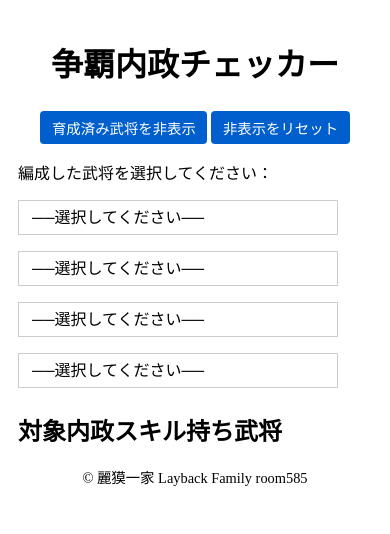
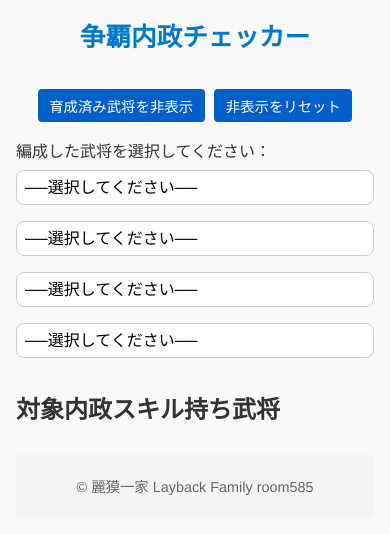
Before and after one commit to laybackikka/soha_naisei, a plain HTML site: page index.html in a window 390 px wide. Drawn offline with nearby package versions, Linux system fonts and the light colour scheme; no server answers.

Commit message:
resolve css

```diff
--- a/style.css
+++ b/style.css
@@ -1,83 +1,155 @@
-==========================
+/*====================================
+  カラーパレット＆変数
+====================================*/
+:root {
+  --primary:        #007acc;
+  --primary-hover:  #005f99;
+  --radius:         8px;
+  --card-bg:        #ffffff;
+  --card-shadow:    rgba(0, 0, 0, 0.1);
+  --footer-bg:      #f4f4f4;
+  --footer-text:    #666;
+  --footer-padding: 1.5em;
+  --font-family:    'Helvetica Neue', sans-serif;
+}
+
+/*====================================
+  ベース
+====================================*/
+*,
+*::before,
+*::after {
+  box-sizing: border-box;
+  margin:    0;
+  padding:   0;
+}
+html, body {
+  height: 100%;
+}
+body {
+  font-family:      var(--font-family);
+  margin:           0;
+  padding:          0 1em;
+  background-color: #f9f9f9;
+  color:            #333;
+}
+
+/*====================================
+  ヘッダー
+====================================*/
+header {
+  display:        flex;
+  justify-content: space-between;
+  align-items:     center;
+  flex-wrap:       wrap;
+  margin:          1em 0;
+  gap:             1em;
+}
+header h1 {
+  font-size: 1.6rem;
+  color:     var(--primary);
+}
+.header-buttons {
+  display: flex;
+  gap:     0.6em;
+}
+.header-buttons button {
+  background-color:    var(--primary);
+  color:               #fff;
+  border:              none;
+  padding:             0.5em 1em;
+  border-radius:       var(--radius);
+  font-size:           0.95rem;
+  cursor:              pointer;
+  transition:          background-color 0.2s ease;
+}
+.header-buttons button:hover {
+  background-color: var(--primary-hover);
+}
+
+/*====================================
   セレクト群
 ====================================*/
 .select-container {
-  display: flex;
-  flex-wrap: wrap;
-  gap: 1.5em;
-  margin-bottom: 2em;
+  display:        flex;
+  flex-wrap:      wrap;
+  gap:            1em;
+  margin-bottom:  2em;
+}
+.select-block {
+  flex:       1 1 auto;
+  min-width:  180px;
+}
+.select-block label {
+  display:      block;
+  margin-bottom: 0.4em;
+  font-weight:  bold;
+}
+.select-block select {
+  width:             100%;
+  padding:           0.5em;
+  border:            1px solid #ccc;
+  border-radius:     var(--radius);
+  font-size:         1rem;
+  appearance:        none;           /* スマホ用カスタム矢印 */
+  background-color:  #fff;
+  cursor:            pointer;
+  transition:        border-color 0.2s;
+}
+.select-block select:focus {
+  border-color: var(--primary);
+  outline:      none;
 }
 
-.select-block {
-  flex: 1 1 200px;
-  min-width: 150px;
-}
-
-.select-block label {
-  display: block;
-  margin-bottom: 0.5em;
-  font-weight: bold;
-}
-
-.select-block select {
-  width: 100%;
-  padding: 0.5em 0.8em;
-  border: 1px solid #ccc;
-  border-radius: var(--radius);
-  background-color: #fff;
-  font-size: 1rem;
-  appearance: none;
-  cursor: pointer;
-  transition: border-color 0.2s;
-}
-
-.select-block select:focus {
-  border-color: var(--primary);
-  outline: none;
+/*─────────────────────────*
+  PCではブラウザネイティブの矢印に戻す
+*─────────────────────────*/
+@media (min-width: 600px) {
+  .select-block select {
+    appearance:        auto !important;
+   -webkit-appearance: auto !important;
+   -moz-appearance:    auto !important;
+    background-image:  none !important; /* スマホ用矢印アイコンがあれば消す */
+  }
 }
 
 /*====================================
-  結果リスト → カードレイアウト化
+  結果リスト
 ====================================*/
 #resultList {
   list-style: none;
-  padding: 0;
-  margin: 0;
-  display: grid;
-  grid-template-columns: repeat(auto-fill, minmax(280px, 1fr));
-  gap: 1.5em;
+  padding:    0;
+  margin:     0;
+  display:    grid;
+  grid-template-columns: repeat(auto-fill, minmax(260px, 1fr));
+  gap:        1.2em;
 }
-
 #resultList li {
   background-color: var(--card-bg);
-  border-radius: var(--radius);
-  box-shadow: 0 2px 6px var(--card-shadow);
-  overflow: hidden;
-  transition: transform 0.2s, box-shadow 0.2s;
+  border-radius:    var(--radius);
+  box-shadow:       0 2px 6px var(--card-shadow);
+  padding:          1em;
+  display:          flex;
+  align-items:      flex-start;
+  gap:              0.5em;
+  transition:       transform 0.2s ease, box-shadow 0.2s ease;
 }
-
 #resultList li:hover {
-  transform: translateY(-4px);
-  box-shadow: 0 4px 12px var(--card-shadow);
+  transform:    translateY(-4px);
+  box-shadow:   0 4px 12px var(--card-shadow);
 }
-
-#resultList li a {
-  display: block;
-  padding: 1em;
-  color: inherit;
-  text-decoration: none;
+#resultList li input[type="checkbox"] {
+  margin-top: 0.3em;
 }
-
 #resultList li h2 {
-  margin: 0 0 0.5em;
-  font-size: 1.2rem;
-  color: var(--primary);
+  margin:      0 0 0.5em;
+  font-size:   1.1rem;
+  color:       var(--primary);
 }
-
 #resultList li p {
-  margin: 0;
-  font-size: 0.95rem;
-  color: #555;
+  margin:     0;
+  font-size:  0.95rem;
+  color:      #444;
 }
 
 /*====================================
@@ -85,51 +157,36 @@
 ====================================*/
 footer {
   background-color: var(--footer-bg);
-  color: var(--footer-text);
-  padding: var(--footer-padding);
-  text-align: center;
-  font-size: 0.9rem;
+  color:            var(--footer-text);
+  text-align:       center;
+  padding:          var(--footer-padding);
+  font-size:        0.9rem;
+  margin-top:       2em;
 }
 
 /*====================================
-  PC（600px以上）用 微調整
-====================================*/
-@media (min-width: 600px) {
-  header {
-    flex-direction: row;
-    align-items: center;
-  }
-}
-
-/*====================================
-  SP（600px以下）用 調整
+  モバイル対応
 ====================================*/
 @media (max-width: 600px) {
-  body {
-    padding: 10px;
+  header {
+    flex-direction: column;
+    align-items:    center;
+    text-align:     center;
   }
-  main {
-    max-width: 480px;
-  }
-  header {
-    /* ヘッダーを縦並びに */
-    flex-direction: column;
-    align-items: center;
-    text-align: center;
-  }
-  header h1 {
-    margin-bottom: 1em;
+  .header-buttons {
+    justify-content: center;
   }
   .select-container {
     flex-direction: column;
-    gap: 1em;
+    align-items:    stretch;
+    gap:            0.8em;
+    padding:        0.5em 0;
+  }
+  .select-block {
     width: 100%;
-    max-width: 320px;
-    margin-bottom: 1.5em;
-    align-items: center;
   }
   #resultList {
     grid-template-columns: 1fr;
-    gap: 1em;
+    gap:                   1em;
   }
 }
```
